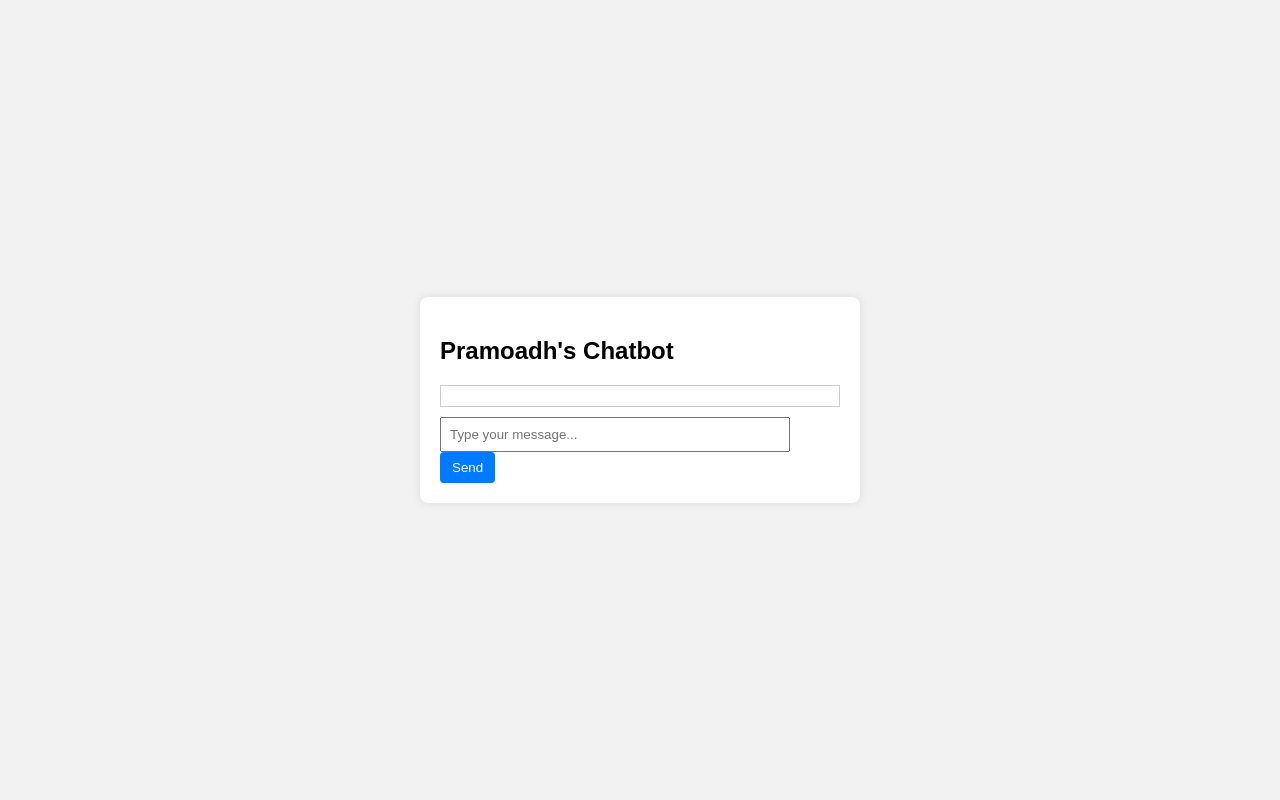
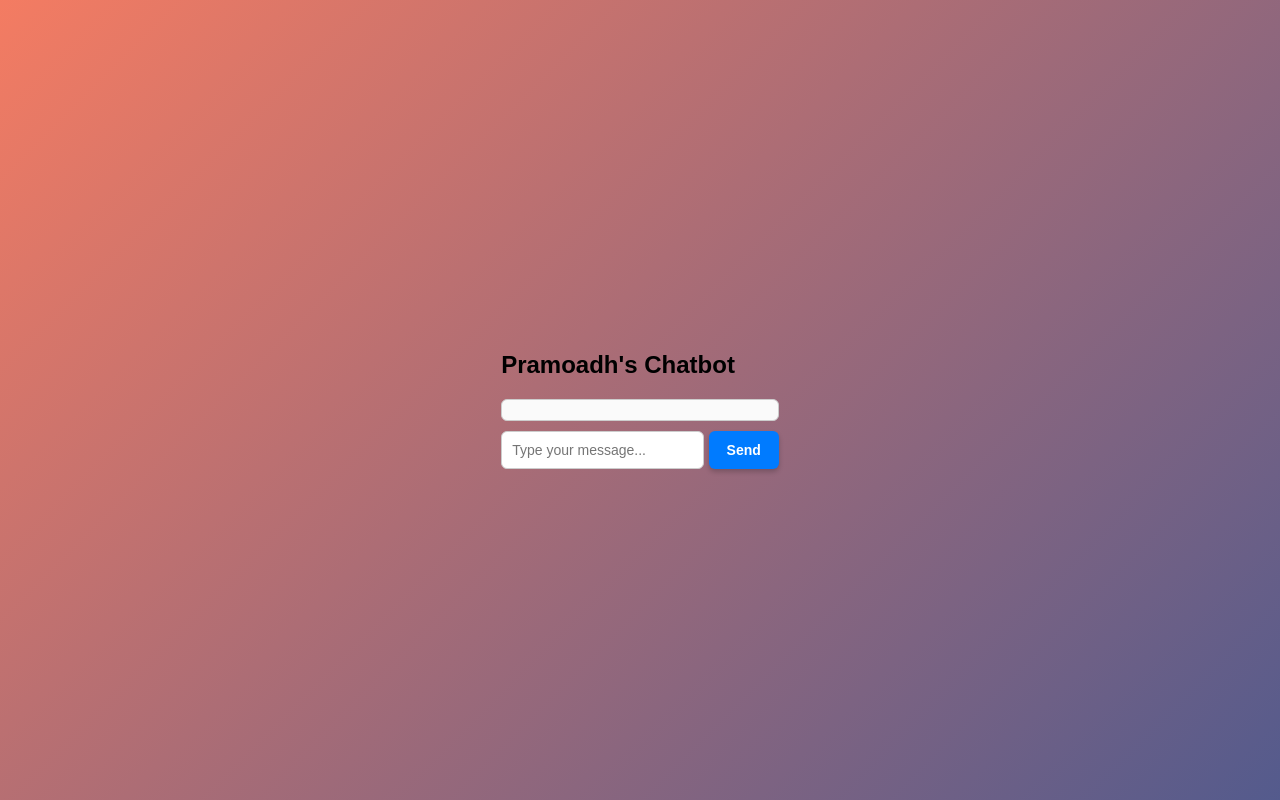
Before and after one commit to ThushyaPramoadh/AI-Chatbot-Using-Gemini-API-Key-main, a Flask app: page / in a window 1280 px wide. Run offline with Flask 3, Linux system fonts and the light colour scheme.

Commit message:
Updated style.css for new design

```diff
--- a/static/style.css
+++ b/static/style.css
@@ -1,4 +1,5 @@
-
+/* General Styles */
+/* Animated Gradient Background */
 body {
     font-family: Arial, sans-serif;
     display: flex;
@@ -6,36 +7,129 @@ body {
     align-items: center;
     height: 100vh;
     margin: 0;
-    background-color: #f2f2f2;
+    background: linear-gradient(-45deg, #1e3c72, #2a5298, #ff7e5f, #feb47b);
+    background-size: 400% 400%;
+    animation: gradientBG 10s ease infinite;
 }
 
+/* Background Animation */
+@keyframes gradientBG {
+    0% { background-position: 0% 50%; }
+    50% { background-position: 100% 50%; }
+    100% { background-position: 0% 50%; }
+}
+}
+
+/* Chat Container */
 .chat-container {
     width: 400px;
     background-color: #fff;
     padding: 20px;
     box-shadow: 0 0 10px rgba(0, 0, 0, 0.1);
     border-radius: 8px;
+    display: flex;
+    flex-direction: column;
 }
 
+/* Chat Box */
 #chat-box {
     max-height: 300px;
     overflow-y: auto;
     border: 1px solid #ccc;
     padding: 10px;
     margin-bottom: 10px;
+    background-color: #fafafa;
+    border-radius: 6px;
+    scrollbar-width: thin;
+    scrollbar-color: #007bff #fafafa;
 }
 
-#user-input {
-    width: calc(100% - 70px);
-    padding: 8px;
-    margin-right: 10px;
+/* Scrollbar Styling */
+#chat-box::-webkit-scrollbar {
+    width: 8px;
 }
 
+#chat-box::-webkit-scrollbar-track {
+    background: #fafafa;
+    border-radius: 10px;
+}
+
+#chat-box::-webkit-scrollbar-thumb {
+    background: #007bff;
+    border-radius: 10px;
+}
+
+/* Message Styling */
+.message {
+    padding: 8px 12px;
+    border-radius: 18px;
+    margin-bottom: 5px;
+    max-width: 75%;
+    font-size: 14px;
+    box-shadow: 0 2px 5px rgba(0, 0, 0, 0.1);
+    color: black;  /* Black text for all messages */
+}
+
+.user-message {
+    background-color: #cce5ff; /* Light blue for user messages */
+    align-self: flex-end;
+}
+
+.bot-message {
+    background-color: #e5e5e5; /* Light gray for bot messages */
+    align-self: flex-start;
+}
+
+/* Input and Button */
+.input-container {
+    display: flex;
+    gap: 8px; /* Increased gap for more space */
+    align-items: center;
+}
+
+
+#user-input {
+    flex-grow: 1;
+    padding: 10px;
+    border: 1px solid #ccc;
+    border-radius: 6px;
+    outline: none;
+    font-size: 14px;
+}
+
+#user-input:focus {
+    border: 1px solid #007bff;
+}
+
+/* Button */
 button {
-    padding: 8px 12px;
+    padding: 11px 18px;  /* Increased padding for better clickability */
     background-color: #007bff;
-    color: #fff;
+    color: white;
     border: none;
+    border-radius: 6px;  /* More rounded for a modern look */
     cursor: pointer;
-    border-radius: 4px;
+    transition: background-color 0.3s ease-in-out, transform 0.1s ease-in-out;
+    font-size: 14px;  /* Slightly larger for better readability */
+    font-weight: bold;
+    box-shadow: 0 3px 5px rgba(0, 0, 0, 0.2);
+    position: static;
+    top: 3px; /* Moves the button slightly downward */
 }
+
+button:hover {
+    background-color: #00b3b3;
+    transform: scale(1.05);  /* Slight pop effect on hover */
+}
+
+button:active {
+    transform: scale(0.95);  /* Click effect */
+}
+
+
+/* Responsive Design */
+@media (max-width: 450px) {
+    .chat-container {
+        width: 90%;
+    }
+}
```
